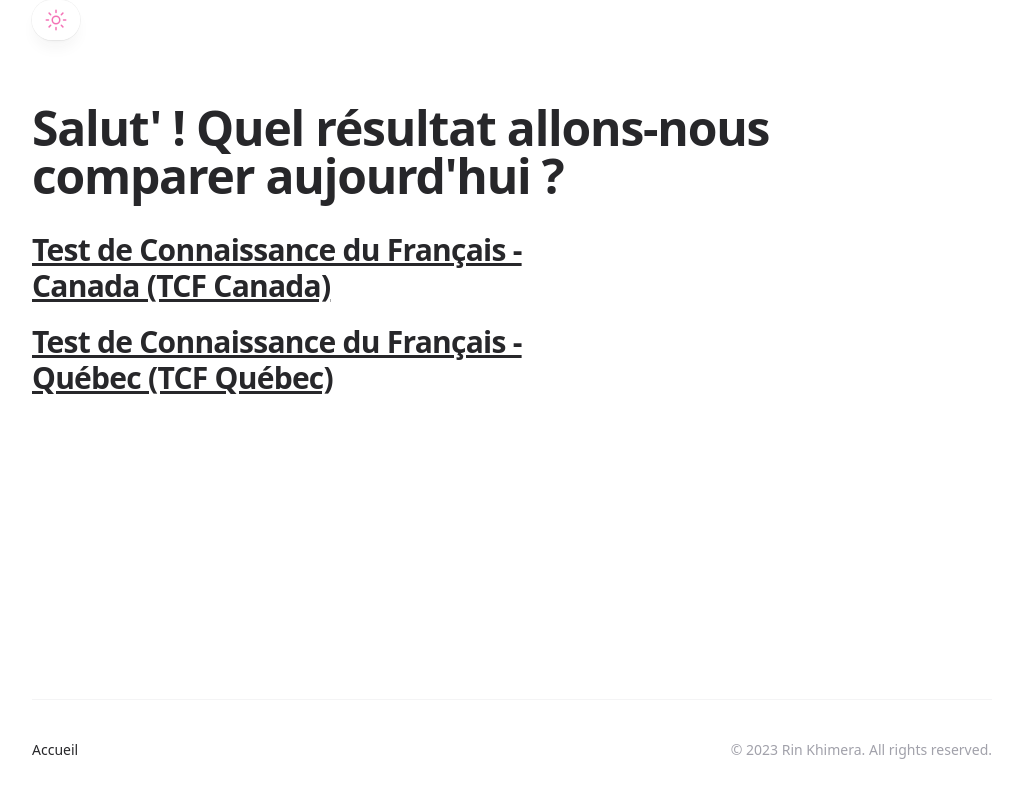
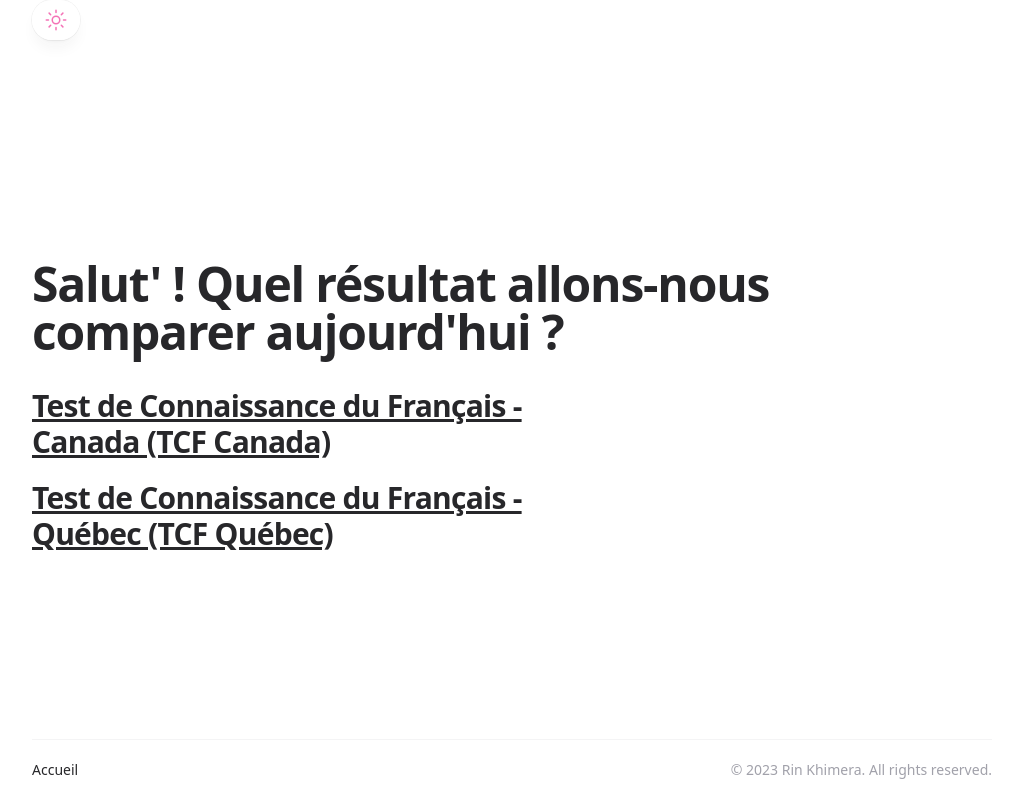
Before and after one commit to RinKhimera/nclc-clb-calculator, a Next.js app: page / in a window 1280 px wide. Shown: the whole page, without its empty margins (128-1150 px from the left). Built offline with nearby package versions, Linux system fonts and the light colour scheme.

Commit message:
darkmode bug fix

```diff
--- a/app/layout.tsx
+++ b/app/layout.tsx
@@ -19,7 +19,7 @@ export default function RootLayout({
       <body className="flex min-h-screen flex-col bg-zinc-50 transition dark:bg-black">
         <div className=" inset-0 mx-auto flex min-h-screen w-full flex-col justify-between bg-white px-4 ring-1 ring-zinc-100 transition dark:bg-zinc-900 dark:ring-zinc-300/20 sm:w-11/12 sm:px-8 lg:max-w-6xl lg:px-24">
           <DarkModeToggle />
-          <div className="grow">{children}</div>
+          <div className="">{children}</div>
           <Footer />
         </div>
       </body>
--- a/app/tcfcanada/page.tsx
+++ b/app/tcfcanada/page.tsx
@@ -83,7 +83,7 @@ const TcfCanada = () => {
   }
   return (
     <>
-      <div className="flex justify-center py-10">
+      <div className="flex items-center justify-center">
         <motion.div
           className="flex w-11/12 flex-col justify-center rounded-xl border border-zinc-200 bg-zinc-100 p-5 py-10 text-zinc-800 dark:border-none dark:bg-zinc-800/50 dark:text-zinc-100 lg:w-3/4"
           variants={container}
@@ -158,7 +158,7 @@ const TcfCanada = () => {
 
           {NCLCScore !== null && (
             <motion.div
-              className="mt-5 text-center text-3xl font-bold text-pink-600 underline"
+              className="mt-5 text-center text-3xl font-bold text-pink-600 underline lg:text-5xl"
               initial={{ opacity: 0 }}
               animate={{ opacity: 1 }}
               transition={{ duration: 1 }}
--- a/components/Footer.tsx
+++ b/components/Footer.tsx
@@ -4,8 +4,8 @@ const Footer = () => {
   return (
     <>
       <footer className="flex-none">
-        <div className="mx-auto border-t border-zinc-100 py-10 dark:border-zinc-700/40 lg:max-w-5xl">
-          <div className="flex flex-col items-center justify-between gap-6 sm:flex-row">
+        <div className="mx-auto border-t border-zinc-100 py-5 dark:border-zinc-700/40 lg:max-w-5xl">
+          <div className="flex flex-col items-center justify-between gap-3 sm:flex-row">
             <div className="flex gap-6 text-sm font-medium text-zinc-800 dark:text-zinc-200">
               <Link
                 className="transition hover:text-pink-600 dark:hover:text-pink-500"
--- a/components/Header.tsx
+++ b/components/Header.tsx
@@ -4,32 +4,28 @@ import { useEffect, useState } from "react"
 import { BsMoonStars } from "react-icons/bs"
 import { IoSunnyOutline } from "react-icons/io5"
 
-type Props = {
-  defaultMode?: "light" | "dark"
-}
+// Define the DarkModeToggle component
+const DarkModeToggle = () => {
+  // State to manage whether dark mode is active
+  const [darkMode, setDarkMode] = useState<boolean>(true)
 
-// Define the DarkModeToggle component
-const DarkModeToggle = ({ defaultMode = "light" }: Props) => {
-  // State to manage whether dark mode is active
-  const [darkMode, setDarkMode] = useState<boolean>(
-    // Initialize dark mode state based on user's OS preference
-    window.matchMedia("(prefers-color-scheme: dark)").matches
-  )
+  // Effect to initialize dark mode state based on user's OS preference
+  useEffect(() => {
+    const prefersDarkMode = window.matchMedia("(prefers-color-scheme: dark)")
+    setDarkMode(prefersDarkMode.matches) // Set initial dark mode state
+  }, [])
 
   // Effect to update dark mode state and apply changes to the DOM
   useEffect(() => {
-    if (darkMode) {
-      // Add "dark" class to the <html> element
-      document.documentElement.classList.add("dark")
-    } else {
-      document.documentElement.classList.remove("dark")
-    }
+    // Toggle the "dark" class on the <html> element based on darkMode state
+    document.documentElement.classList.toggle("dark", darkMode)
   }, [darkMode])
 
   const toggleDarkMode = () => {
     setDarkMode((prevMode) => !prevMode)
   }
 
+  // Return the DarkModeToggle component
   return (
     <div className="pointer-events-auto flex-none">
       <button
@@ -38,6 +34,7 @@ const DarkModeToggle = ({ defaultMode = "light" }: Props) => {
         onClick={toggleDarkMode}
         className="group  rounded-full bg-white/90 px-3 py-2 text-pink-400 shadow-lg shadow-zinc-800/5 ring-1 ring-zinc-900/5 backdrop-blur transition hover:text-pink-600 dark:bg-zinc-800/90 dark:ring-white/10 dark:hover:ring-white/20"
       >
+        {/* Display appropriate icon based on darkMode state */}
         {darkMode ? (
           <BsMoonStars className="m-0.5 text-lg" />
         ) : (
```
